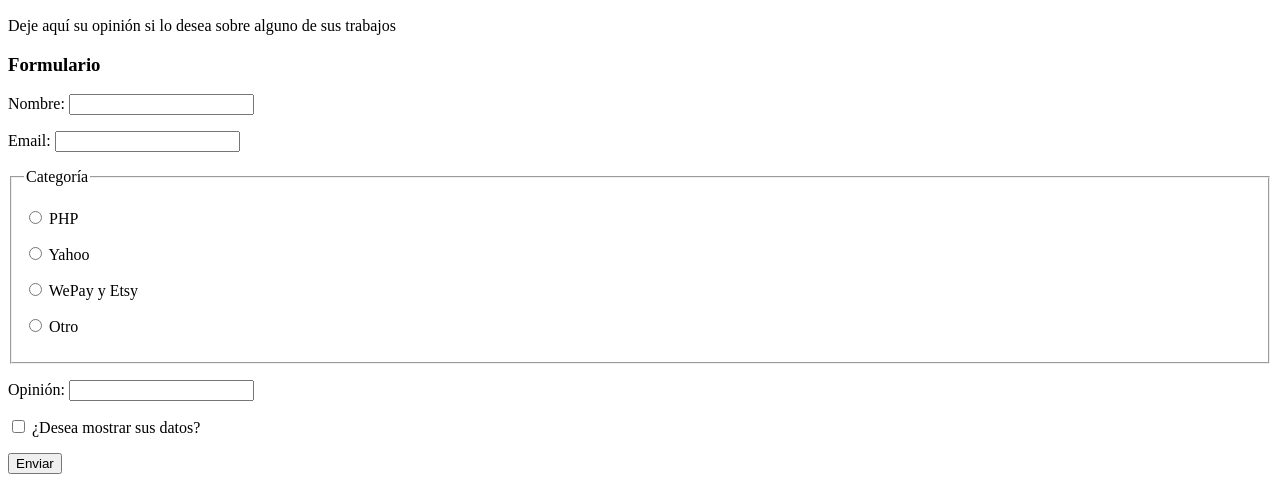
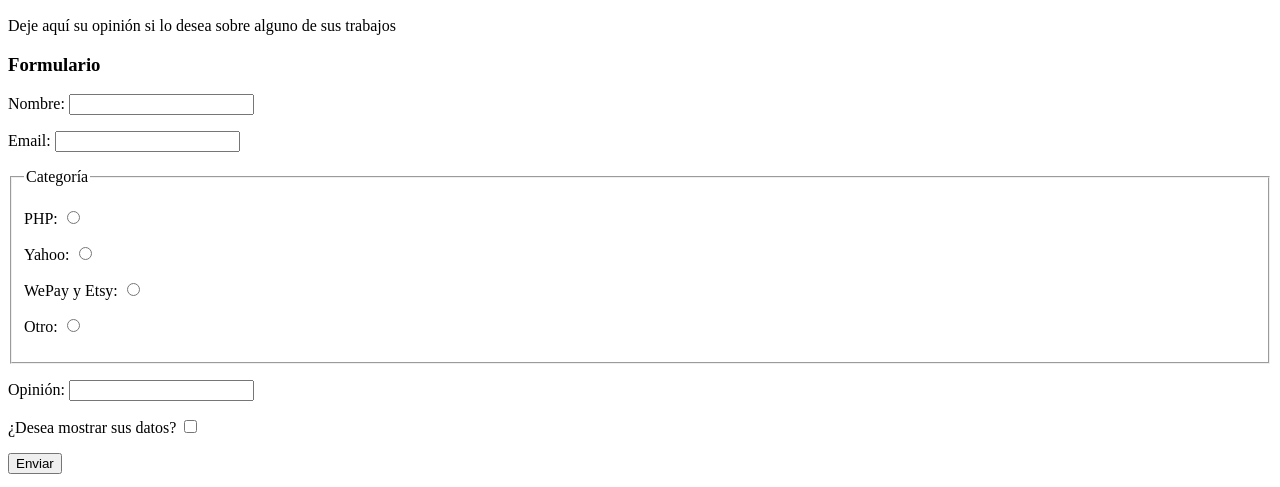
Before and after one commit to KikeVera/SEW_HTML, a plain HTML site: page opiniones.html in a window 1280 px wide. Shown: the part 110-597 px from the top of the page. Drawn offline with Linux system fonts and the light colour scheme.

Commit message:
Add files via upload
Problemas de accesebilidad formulario solucionados

```diff
--- a/opiniones.html
+++ b/opiniones.html
@@ -19,18 +19,35 @@
 	<section>
 		<h3>Formulario</h3>
 		<form>
-			<p><label>Nombre: <input></label></p>
-			<p><label>Email: <input type="email"></label></p>
+			<p><label for="nom">Nombre:</label>
+				<input id="nom" />
+			</p>
+			<p><label for="email">Email:</label>
+				<input id="email" type="email" />
+			</p>
 			<fieldset>
 				<legend> Categoría </legend>
-				<p><label> <input type="radio" name="cat" > PHP </label></p>
-				<p><label> <input type="radio" name="cat" > Yahoo </label></p>
-				<p><label> <input type="radio" name="cat" > WePay y Etsy </label></p>
-				<p><label> <input type="radio" name="cat"  > Otro </label></p>
-		 </fieldset>
-			<p><label>Opinión: <input></label></p>
-			<p><label> <input type="checkbox"> ¿Desea mostrar sus datos? </label></p>
-			<p><button>Enviar</button></p>
+				<p><label for="categoria1">PHP:</label>
+					<input id="categoria1" type="radio" name="cat" />
+				</p>
+				<p><label for="categoria2">Yahoo:</label>
+					<input id="categoria2" type="radio" name="cat" />
+				</p>
+				<p><label for="categoria3">WePay y Etsy:</label>
+					<input id="categoria3" type="radio" name="cat" />
+				</p>
+				<p>
+					<label for="categoria4">Otro:</label>
+					<input id="categoria4" type="radio" name="cat" />
+				</p>
+			</fieldset>
+			<p><label for="opinion">Opinión:</label>
+				<input id="opinion" />
+			</p>
+			<p><label for="datos">¿Desea mostrar sus datos?</label>
+				<input id="datos" type="checkbox" />
+			</p>
+			<p><input type="submit" value="Enviar"></p>
 		</form>
 
 
```
